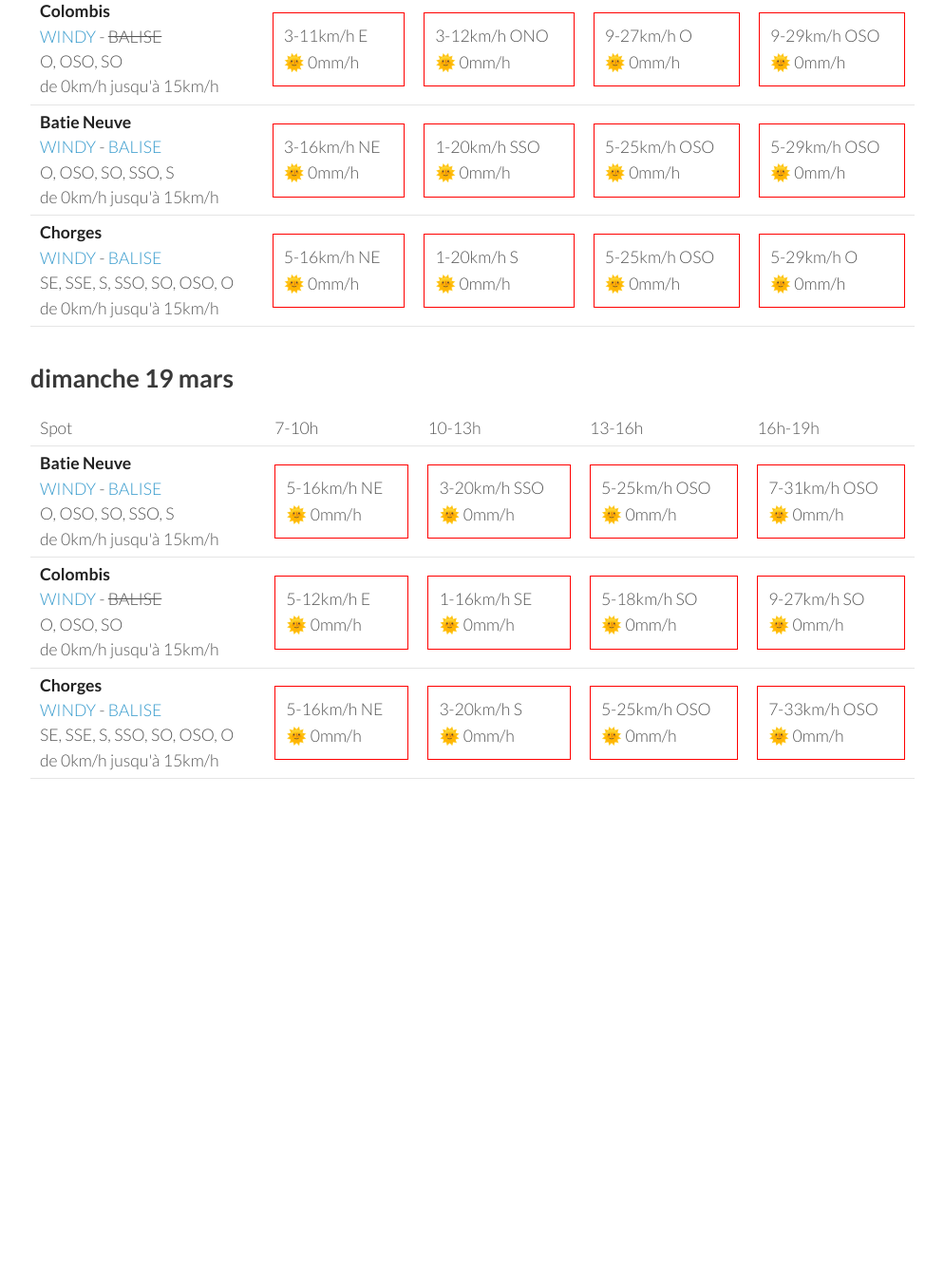
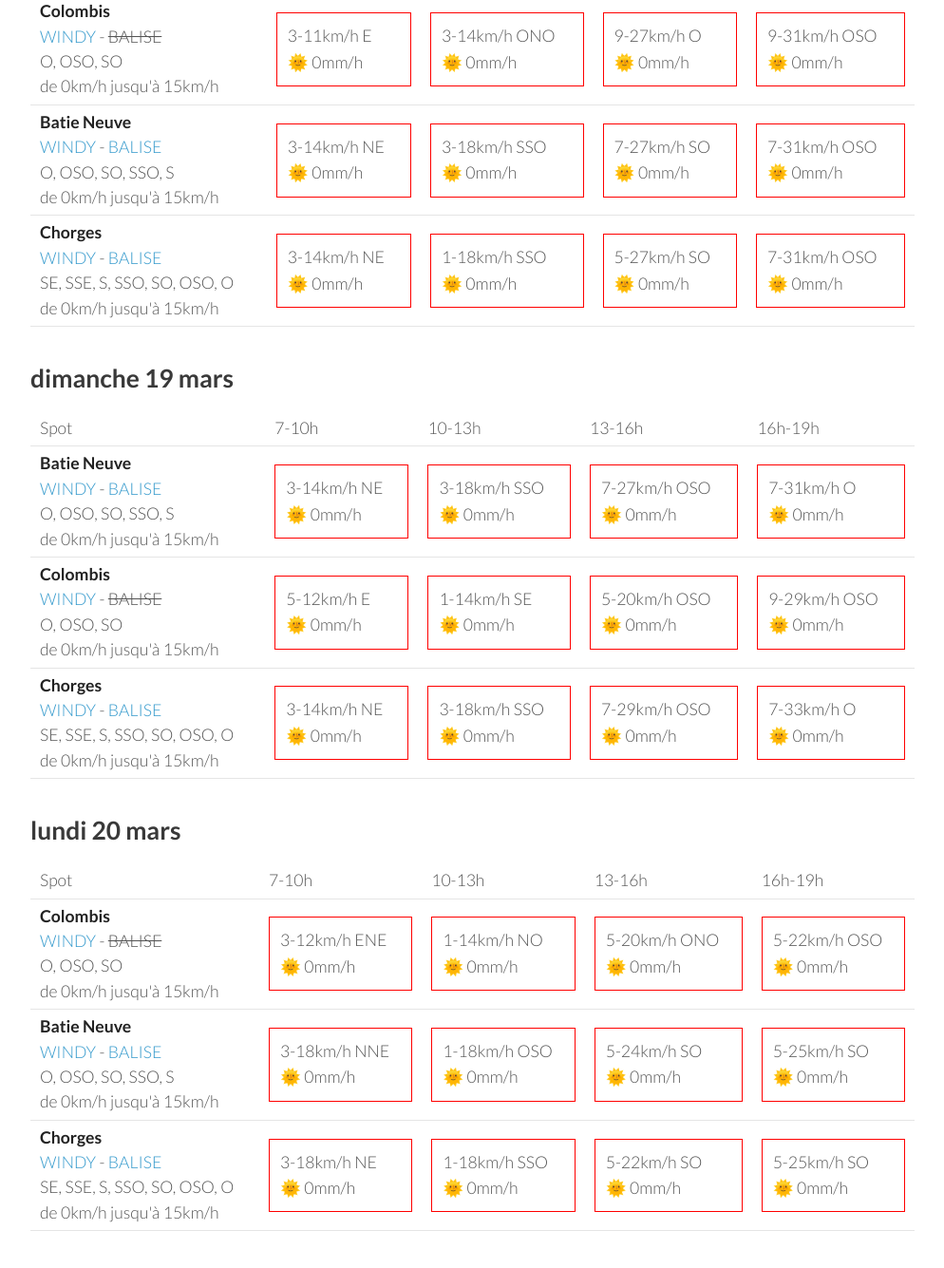
Before and after one commit to parapente-dans-le-nord/parapente-dans-le-nord.github.io, a Jekyll site: the page built from saint_andre.markdown, in a window 1280 px wide and 1400 px high, scrolled down 1801 px. Shown: the top 1335 px of the window at 95% size, without its empty margins (26-1020 px from the left). Built offline with Jekyll 4.4.1, drawn with Linux system fonts in a browser that asks for light colours; before the commit the page ends 2749 px from its top, so only the background shows below that; some of the changed text lies outside the part shown.

Commit message:
update index.markdown

```diff
--- a/saint_andre.markdown
+++ b/saint_andre.markdown
@@ -7,7 +7,7 @@ title:  "Tous les spots"
 {: .links}
 
 # Prevision Windy, modèle Arome
-page mise à jour le mercredi 15 mars 06:36
+page mise à jour le mercredi 15 mars 10:36
 
 ## mercredi 15 mars
 
@@ -117,8 +117,8 @@ page mise à jour le mercredi 15 mars 06:36
         <td><strong>Colombis</strong><br><a href="https://windy.com/44.494/6.216?44.559,6.262,10">WINDY</a> - <span class="no-balise"> BALISE </span><br> <span class="vent-favorable">O, OSO, SO</span><br><span class="force-vent">de 0km/h jusqu'à 15km/h</span> </td>
 
             <td><div class="not-flyable"><p>1-11km/h E</p><p>🌞 0mm/h</p></div></td>
-            <td><div class="not-flyable"><p>1-12km/h NO</p><p>🌞 0mm/h</p></div></td>
-            <td><div class="not-flyable"><p>7-25km/h O</p><p>🌞 0mm/h</p></div></td>
+            <td><div class="not-flyable"><p>3-14km/h NO</p><p>🌞 0mm/h</p></div></td>
+            <td><div class="not-flyable"><p>5-22km/h OSO</p><p>🌞 0mm/h</p></div></td>
             <td><div class="not-flyable"><p>9-27km/h OSO</p><p>🌞 0mm/h</p></div></td>
 
 
@@ -127,19 +127,19 @@ page mise à jour le mercredi 15 mars 06:36
         <td><strong>Batie Neuve</strong><br><a href="https://windy.com/44.584/6.236?44.559,6.262,10,m:eTtagly">WINDY</a> - <span class=""><a href="https://www.openwindmap.org/PP554">BALISE</a> </span><br> <span class="vent-favorable">O, OSO, SO, SSO, S</span><br><span class="force-vent">de 0km/h jusqu'à 15km/h</span> </td>
 
             <td><div class="not-flyable"><p>3-14km/h NE</p><p>🌞 0mm/h</p></div></td>
-            <td><div class="not-flyable"><p>1-18km/h SSE</p><p>🌞 0mm/h</p></div></td>
-            <td><div class="not-flyable"><p>5-25km/h SO</p><p>🌞 0mm/h</p></div></td>
-            <td><div class="not-flyable"><p>7-27km/h OSO</p><p>🌞 0mm/h</p></div></td>
+            <td><div class="not-flyable"><p>1-18km/h S</p><p>🌞 0mm/h</p></div></td>
+            <td><div class="not-flyable"><p>3-24km/h SO</p><p>🌞 0mm/h</p></div></td>
+            <td><div class="not-flyable"><p>7-29km/h OSO</p><p>🌞 0mm/h</p></div></td>
 
 
     </tr>
 <tr>
         <td><strong>Chorges</strong><br><a href="https://windy.com/44.578/6.280?44.559,6.262,10">WINDY</a> - <span class=""><a href="https://www.openwindmap.org/PP554">BALISE</a> </span><br> <span class="vent-favorable">SE, SSE, S, SSO, SO, OSO, O</span><br><span class="force-vent">de 0km/h jusqu'à 15km/h</span> </td>
 
-            <td><div class="not-flyable"><p>3-16km/h NE</p><p>🌞 0mm/h</p></div></td>
-            <td><div class="not-flyable"><p>1-18km/h SSE</p><p>🌞 0mm/h</p></div></td>
-            <td><div class="not-flyable"><p>5-25km/h OSO</p><p>🌞 0mm/h</p></div></td>
-            <td><div class="not-flyable"><p>5-27km/h OSO</p><p>🌞 0mm/h</p></div></td>
+            <td><div class="not-flyable"><p>3-14km/h NE</p><p>🌞 0mm/h</p></div></td>
+            <td><div class="not-flyable"><p>1-18km/h SSO</p><p>🌞 0mm/h</p></div></td>
+            <td><div class="not-flyable"><p>3-24km/h SO</p><p>🌞 0mm/h</p></div></td>
+            <td><div class="not-flyable"><p>7-27km/h OSO</p><p>🌞 0mm/h</p></div></td>
 
 
     </tr>
@@ -163,29 +163,29 @@ page mise à jour le mercredi 15 mars 06:36
         <td><strong>Colombis</strong><br><a href="https://windy.com/44.494/6.216?44.559,6.262,10">WINDY</a> - <span class="no-balise"> BALISE </span><br> <span class="vent-favorable">O, OSO, SO</span><br><span class="force-vent">de 0km/h jusqu'à 15km/h</span> </td>
 
             <td><div class="not-flyable"><p>3-11km/h E</p><p>🌞 0mm/h</p></div></td>
-            <td><div class="not-flyable"><p>3-12km/h ONO</p><p>🌞 0mm/h</p></div></td>
+            <td><div class="not-flyable"><p>3-14km/h ONO</p><p>🌞 0mm/h</p></div></td>
             <td><div class="not-flyable"><p>9-27km/h O</p><p>🌞 0mm/h</p></div></td>
-            <td><div class="not-flyable"><p>9-29km/h OSO</p><p>🌞 0mm/h</p></div></td>
+            <td><div class="not-flyable"><p>9-31km/h OSO</p><p>🌞 0mm/h</p></div></td>
 
 
     </tr>
 <tr>
         <td><strong>Batie Neuve</strong><br><a href="https://windy.com/44.584/6.236?44.559,6.262,10,m:eTtagly">WINDY</a> - <span class=""><a href="https://www.openwindmap.org/PP554">BALISE</a> </span><br> <span class="vent-favorable">O, OSO, SO, SSO, S</span><br><span class="force-vent">de 0km/h jusqu'à 15km/h</span> </td>
 
-            <td><div class="not-flyable"><p>3-16km/h NE</p><p>🌞 0mm/h</p></div></td>
-            <td><div class="not-flyable"><p>1-20km/h SSO</p><p>🌞 0mm/h</p></div></td>
-            <td><div class="not-flyable"><p>5-25km/h OSO</p><p>🌞 0mm/h</p></div></td>
-            <td><div class="not-flyable"><p>5-29km/h OSO</p><p>🌞 0mm/h</p></div></td>
+            <td><div class="not-flyable"><p>3-14km/h NE</p><p>🌞 0mm/h</p></div></td>
+            <td><div class="not-flyable"><p>3-18km/h SSO</p><p>🌞 0mm/h</p></div></td>
+            <td><div class="not-flyable"><p>7-27km/h SO</p><p>🌞 0mm/h</p></div></td>
+            <td><div class="not-flyable"><p>7-31km/h OSO</p><p>🌞 0mm/h</p></div></td>
 
 
     </tr>
 <tr>
         <td><strong>Chorges</strong><br><a href="https://windy.com/44.578/6.280?44.559,6.262,10">WINDY</a> - <span class=""><a href="https://www.openwindmap.org/PP554">BALISE</a> </span><br> <span class="vent-favorable">SE, SSE, S, SSO, SO, OSO, O</span><br><span class="force-vent">de 0km/h jusqu'à 15km/h</span> </td>
 
-            <td><div class="not-flyable"><p>5-16km/h NE</p><p>🌞 0mm/h</p></div></td>
-            <td><div class="not-flyable"><p>1-20km/h S</p><p>🌞 0mm/h</p></div></td>
-            <td><div class="not-flyable"><p>5-25km/h OSO</p><p>🌞 0mm/h</p></div></td>
-            <td><div class="not-flyable"><p>5-29km/h O</p><p>🌞 0mm/h</p></div></td>
+            <td><div class="not-flyable"><p>3-14km/h NE</p><p>🌞 0mm/h</p></div></td>
+            <td><div class="not-flyable"><p>1-18km/h SSO</p><p>🌞 0mm/h</p></div></td>
+            <td><div class="not-flyable"><p>5-27km/h SO</p><p>🌞 0mm/h</p></div></td>
+            <td><div class="not-flyable"><p>7-31km/h OSO</p><p>🌞 0mm/h</p></div></td>
 
 
     </tr>
@@ -208,10 +208,10 @@ page mise à jour le mercredi 15 mars 06:36
 <tr>
         <td><strong>Batie Neuve</strong><br><a href="https://windy.com/44.584/6.236?44.559,6.262,10,m:eTtagly">WINDY</a> - <span class=""><a href="https://www.openwindmap.org/PP554">BALISE</a> </span><br> <span class="vent-favorable">O, OSO, SO, SSO, S</span><br><span class="force-vent">de 0km/h jusqu'à 15km/h</span> </td>
 
-            <td><div class="not-flyable"><p>5-16km/h NE</p><p>🌞 0mm/h</p></div></td>
-            <td><div class="not-flyable"><p>3-20km/h SSO</p><p>🌞 0mm/h</p></div></td>
-            <td><div class="not-flyable"><p>5-25km/h OSO</p><p>🌞 0mm/h</p></div></td>
-            <td><div class="not-flyable"><p>7-31km/h OSO</p><p>🌞 0mm/h</p></div></td>
+            <td><div class="not-flyable"><p>3-14km/h NE</p><p>🌞 0mm/h</p></div></td>
+            <td><div class="not-flyable"><p>3-18km/h SSO</p><p>🌞 0mm/h</p></div></td>
+            <td><div class="not-flyable"><p>7-27km/h OSO</p><p>🌞 0mm/h</p></div></td>
+            <td><div class="not-flyable"><p>7-31km/h O</p><p>🌞 0mm/h</p></div></td>
 
 
     </tr>
@@ -219,19 +219,19 @@ page mise à jour le mercredi 15 mars 06:36
         <td><strong>Colombis</strong><br><a href="https://windy.com/44.494/6.216?44.559,6.262,10">WINDY</a> - <span class="no-balise"> BALISE </span><br> <span class="vent-favorable">O, OSO, SO</span><br><span class="force-vent">de 0km/h jusqu'à 15km/h</span> </td>
 
             <td><div class="not-flyable"><p>5-12km/h E</p><p>🌞 0mm/h</p></div></td>
-            <td><div class="not-flyable"><p>1-16km/h SE</p><p>🌞 0mm/h</p></div></td>
-            <td><div class="not-flyable"><p>5-18km/h SO</p><p>🌞 0mm/h</p></div></td>
-            <td><div class="not-flyable"><p>9-27km/h SO</p><p>🌞 0mm/h</p></div></td>
+            <td><div class="not-flyable"><p>1-14km/h SE</p><p>🌞 0mm/h</p></div></td>
+            <td><div class="not-flyable"><p>5-20km/h OSO</p><p>🌞 0mm/h</p></div></td>
+            <td><div class="not-flyable"><p>9-29km/h OSO</p><p>🌞 0mm/h</p></div></td>
 
 
     </tr>
 <tr>
         <td><strong>Chorges</strong><br><a href="https://windy.com/44.578/6.280?44.559,6.262,10">WINDY</a> - <span class=""><a href="https://www.openwindmap.org/PP554">BALISE</a> </span><br> <span class="vent-favorable">SE, SSE, S, SSO, SO, OSO, O</span><br><span class="force-vent">de 0km/h jusqu'à 15km/h</span> </td>
 
-            <td><div class="not-flyable"><p>5-16km/h NE</p><p>🌞 0mm/h</p></div></td>
-            <td><div class="not-flyable"><p>3-20km/h S</p><p>🌞 0mm/h</p></div></td>
-            <td><div class="not-flyable"><p>5-25km/h OSO</p><p>🌞 0mm/h</p></div></td>
-            <td><div class="not-flyable"><p>7-33km/h OSO</p><p>🌞 0mm/h</p></div></td>
+            <td><div class="not-flyable"><p>3-14km/h NE</p><p>🌞 0mm/h</p></div></td>
+            <td><div class="not-flyable"><p>3-18km/h SSO</p><p>🌞 0mm/h</p></div></td>
+            <td><div class="not-flyable"><p>7-29km/h OSO</p><p>🌞 0mm/h</p></div></td>
+            <td><div class="not-flyable"><p>7-33km/h O</p><p>🌞 0mm/h</p></div></td>
 
 
     </tr>
@@ -239,3 +239,49 @@ page mise à jour le mercredi 15 mars 06:36
 </tbody>
 </table>
 {:/}
+## lundi 20 mars
+
+{::nomarkdown}
+<table>
+  <tbody>
+    <tr>
+      <td>Spot</td>
+      <td>7-10h</td>
+      <td>10-13h</td>
+      <td>13-16h</td>
+      <td>16h-19h</td>
+    </tr>
+<tr>
+        <td><strong>Colombis</strong><br><a href="https://windy.com/44.494/6.216?44.559,6.262,10">WINDY</a> - <span class="no-balise"> BALISE </span><br> <span class="vent-favorable">O, OSO, SO</span><br><span class="force-vent">de 0km/h jusqu'à 15km/h</span> </td>
+
+            <td><div class="not-flyable"><p>3-12km/h ENE</p><p>🌞 0mm/h</p></div></td>
+            <td><div class="not-flyable"><p>1-14km/h NO</p><p>🌞 0mm/h</p></div></td>
+            <td><div class="not-flyable"><p>5-20km/h ONO</p><p>🌞 0mm/h</p></div></td>
+            <td><div class="not-flyable"><p>5-22km/h OSO</p><p>🌞 0mm/h</p></div></td>
+
+
+    </tr>
+<tr>
+        <td><strong>Batie Neuve</strong><br><a href="https://windy.com/44.584/6.236?44.559,6.262,10,m:eTtagly">WINDY</a> - <span class=""><a href="https://www.openwindmap.org/PP554">BALISE</a> </span><br> <span class="vent-favorable">O, OSO, SO, SSO, S</span><br><span class="force-vent">de 0km/h jusqu'à 15km/h</span> </td>
+
+            <td><div class="not-flyable"><p>3-18km/h NNE</p><p>🌞 0mm/h</p></div></td>
+            <td><div class="not-flyable"><p>1-18km/h OSO</p><p>🌞 0mm/h</p></div></td>
+            <td><div class="not-flyable"><p>5-24km/h SO</p><p>🌞 0mm/h</p></div></td>
+            <td><div class="not-flyable"><p>5-25km/h SO</p><p>🌞 0mm/h</p></div></td>
+
+
+    </tr>
+<tr>
+        <td><strong>Chorges</strong><br><a href="https://windy.com/44.578/6.280?44.559,6.262,10">WINDY</a> - <span class=""><a href="https://www.openwindmap.org/PP554">BALISE</a> </span><br> <span class="vent-favorable">SE, SSE, S, SSO, SO, OSO, O</span><br><span class="force-vent">de 0km/h jusqu'à 15km/h</span> </td>
+
+            <td><div class="not-flyable"><p>3-18km/h NE</p><p>🌞 0mm/h</p></div></td>
+            <td><div class="not-flyable"><p>1-18km/h SSO</p><p>🌞 0mm/h</p></div></td>
+            <td><div class="not-flyable"><p>5-22km/h SO</p><p>🌞 0mm/h</p></div></td>
+            <td><div class="not-flyable"><p>5-25km/h SO</p><p>🌞 0mm/h</p></div></td>
+
+
+    </tr>
+
+</tbody>
+</table>
+{:/}
```
